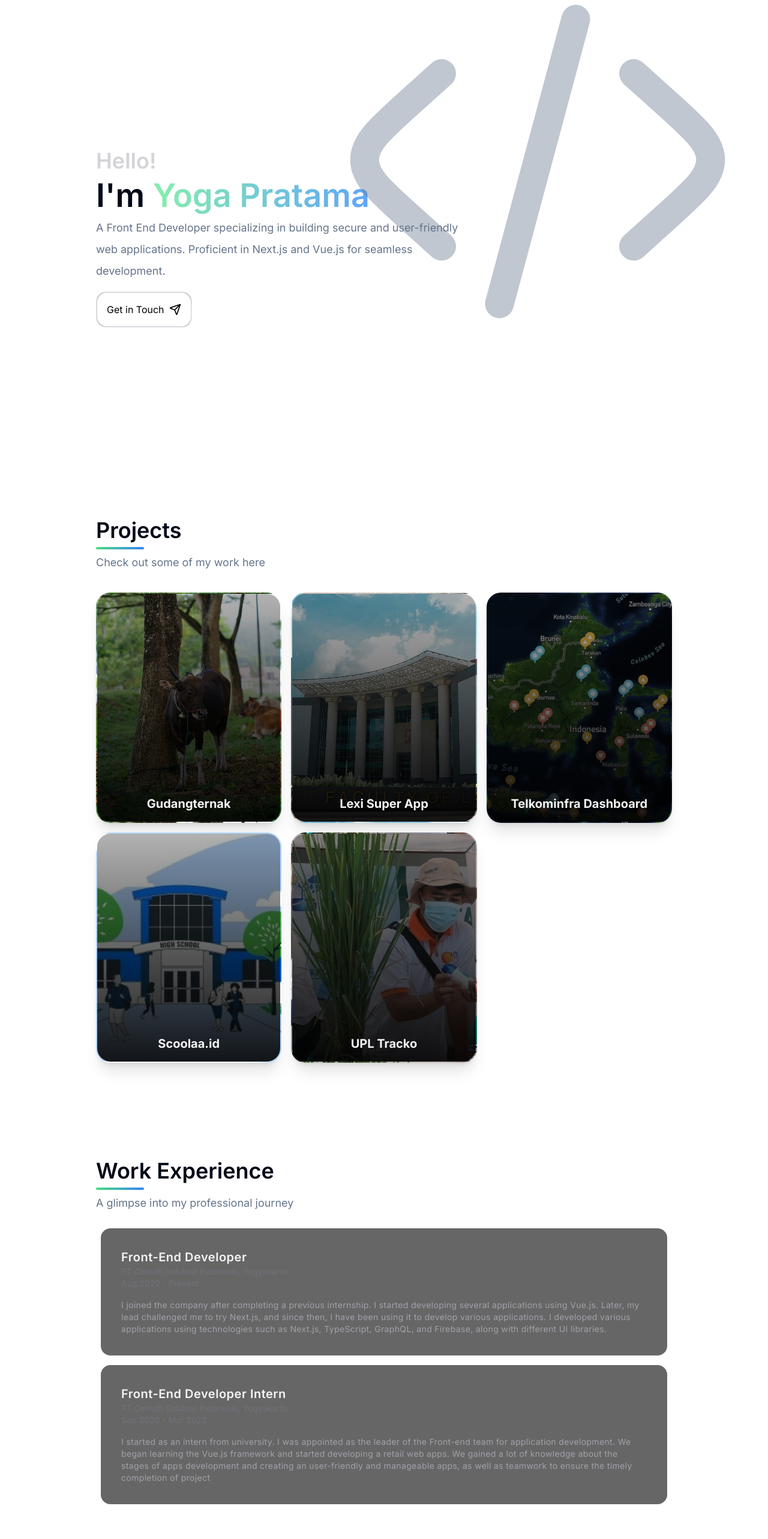
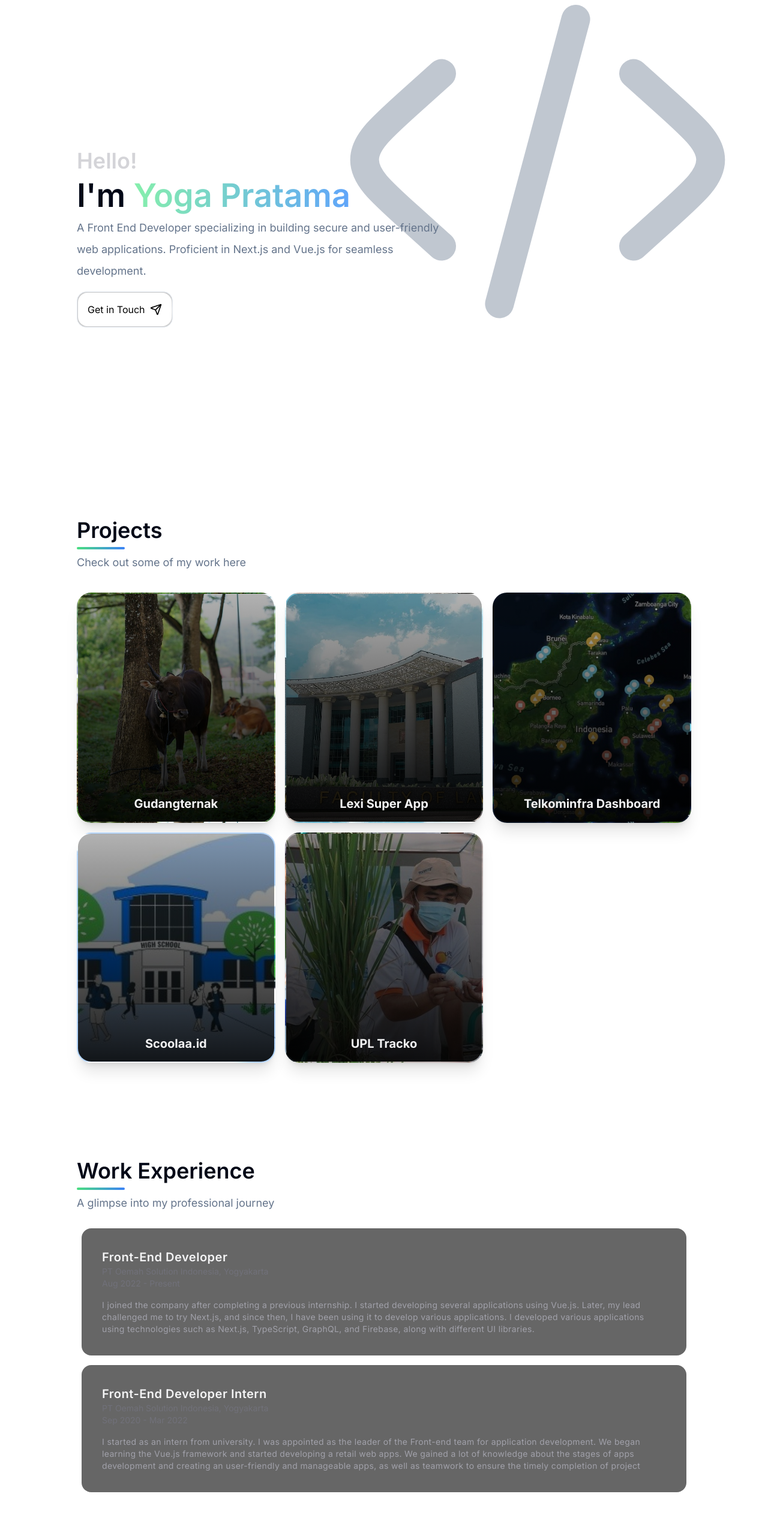
Before and after one commit to pratamayp/pratamayp.github.io, a Next.js app: page / in a window 1280 px wide. Shown: the top 2566 px of the page at 60% size. Built offline with nearby package versions, Linux system fonts and the light colour scheme.

Commit message:
fix: container width

```diff
--- a/app/_components/experience.tsx
+++ b/app/_components/experience.tsx
@@ -4,7 +4,7 @@ import { CardHoverEffect } from '@/components/ui/card-hover-effect';
 
 export const Experience = () => {
   return (
-    <section className="px-10 lg:container flex flex-col py-0 md:py-16">
+    <section className="px-10 lg:container 2xl:px-14 flex flex-col py-0 md:py-16">
       <h1 className={styles.headText}>Work Experience</h1>
       <div className={styles.divider} />
       <p className={styles.subHeadText}>
--- a/app/_components/hero.tsx
+++ b/app/_components/hero.tsx
@@ -4,7 +4,7 @@ import { MessageButton } from './message-button';
 
 export const Hero = () => {
   return (
-    <section className="h-screen flex px-10 lg:container relative">
+    <section className="h-screen flex px-10 lg:container 2xl:px-14 relative">
       <div className="flex flex-col justify-center h-full">
         <h1 className="text-xl md:text-[36px] font-semibold md:mb-6 text-zinc-300">
           Hello!
--- a/app/_components/projects.tsx
+++ b/app/_components/projects.tsx
@@ -70,7 +70,7 @@ const projects: Project[] = [
 
 export const Projects = () => {
   return (
-    <section className="px-10 lg:container flex flex-col py-0 md:py-16">
+    <section className="px-10 lg:container 2xl:px-14 flex flex-col py-0 md:py-16">
       <h1 className={styles.headText}>Projects</h1>
       <div className={styles.divider} />
       <p className={styles.subHeadText}>Check out some of my work here</p>
--- a/app/_components/technologies.tsx
+++ b/app/_components/technologies.tsx
@@ -61,7 +61,7 @@ const tech: TechCardProps[] = [
 
 export const Technologies = () => {
   return (
-    <section className="px-10 lg:container flex flex-col py-0 md:py-16">
+    <section className="px-10 lg:container 2xl:px-14 flex flex-col py-0 md:py-16">
       <h1 className={styles.headText}>Technologies</h1>
       <div className={styles.divider} />
       <p className={styles.subHeadText}>
--- a/tailwind.config.ts
+++ b/tailwind.config.ts
@@ -20,7 +20,7 @@ const config = {
   theme: {
     container: {
       center: true,
-      padding: '10rem',
+      padding: '8rem',
       screens: {
         '2xl': '1400px',
       },
```
